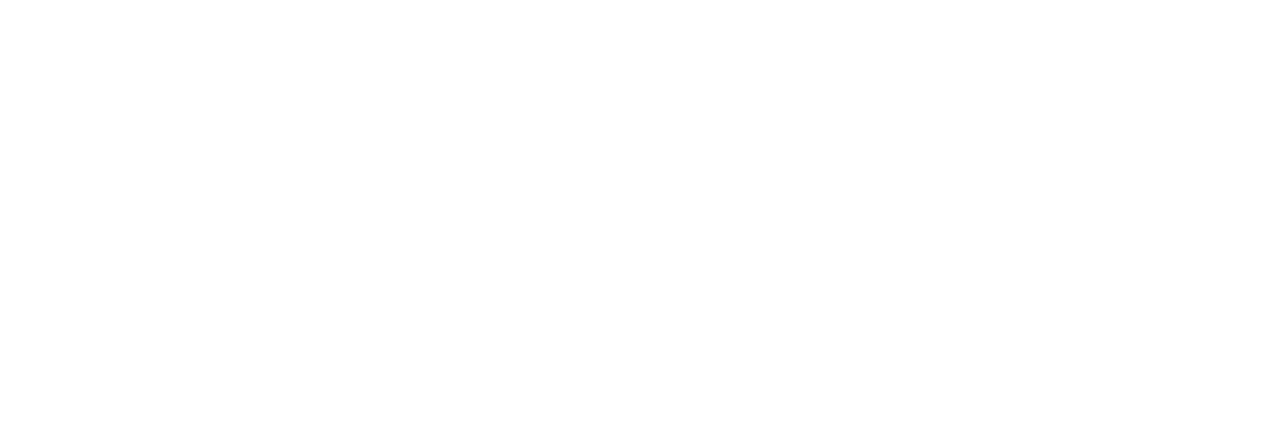
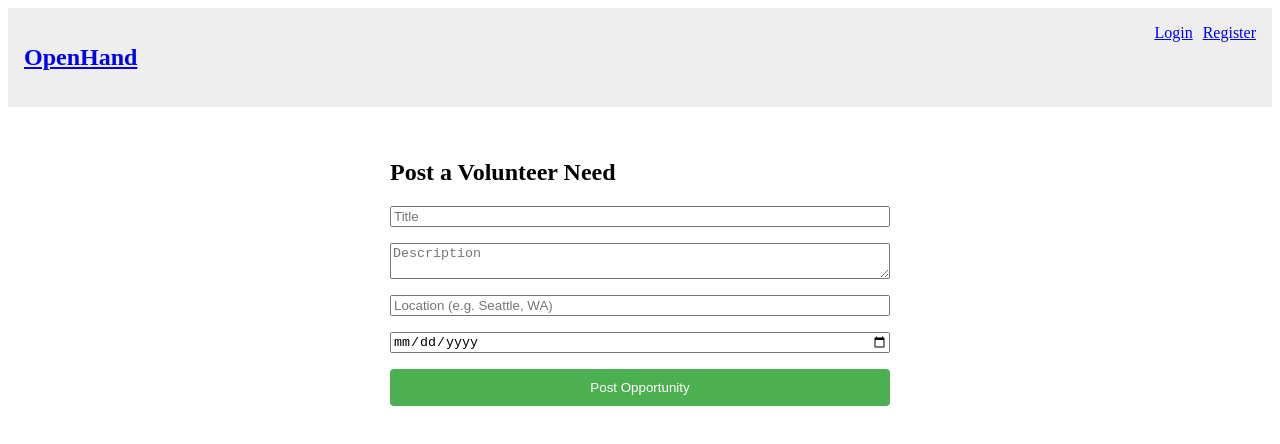
Before and after one commit to AdamKJZ5/open_hand, a React app in the folder frontend/: page /create-opportunity in a window 1280 px wide. Before the commit this address had no page. Shown: the top 444 px of the page. Built offline with nearby package versions, Linux system fonts and the light colour scheme; the HTML template or start-up script is replaced by a standard one.

Commit message:
feat: admin create opportunity page, routes to app.tsx

```diff
--- a/frontend/src/App.tsx
+++ b/frontend/src/App.tsx
@@ -9,7 +9,7 @@
 import Services from "./pages/Services"
 import Careers from "./pages/Careers"
 import Contact from "./pages/Contact"
-
+import CreateOpportunity from './pages/CreateOpportunity';
 function App() {
   return (
     <BrowserRouter>
@@ -21,6 +21,7 @@
           <Route path="/Login" element={<Login />} />
           <Route path="/" element={<h1>Welcome to Open Hand Care</h1>} />
           <Route path="/services" element={<Services />} />
+          <Route path="/create-opportunity" element={<CreateOpportunity />} />
           <Route path="/contact" element={<Contact />} />
           <Route path="/careers" element={<Careers />} />
           </Route>
--- /dev/null
+++ b/frontend/src/pages/CreateOpportunity.tsx
@@ -0,0 +1,36 @@
+import React, { useState } from 'react';
+import { useNavigate } from 'react-router-dom';
+import API from '../api';
+
+const CreateOpportunity = () => {
+  const [formData, setFormData] = useState({ title: '', description: '', location: '', date: '' });
+  const navigate = useNavigate();
+
+  const handleSubmit = async (e: React.FormEvent) => {
+    e.preventDefault();
+    try {
+      await API.post('/opportunities', formData);
+      alert('Opportunity Created!');
+      navigate('/dashboard');
+    } catch (err) {
+      alert('Error creating opportunity');
+    }
+  };
+
+  return (
+    <div style={{ padding: '2rem', maxWidth: '500px', margin: '0 auto' }}>
+      <h2>Post a Volunteer Need</h2>
+      <form onSubmit={handleSubmit} style={{ display: 'flex', flexDirection: 'column', gap: '1rem' }}>
+        <input type="text" placeholder="Title" onChange={(e) => setFormData({...formData, title: e.target.value})} required />
+        <textarea placeholder="Description" onChange={(e) => setFormData({...formData, description: e.target.value})} required />
+        <input type="text" placeholder="Location (e.g. Seattle, WA)" onChange={(e) => setFormData({...formData, location: e.target.value})} required />
+        <input type="date" onChange={(e) => setFormData({...formData, date: e.target.value})} required />
+        <button type="submit" style={{ padding: '0.7rem', background: '#4CAF50', color: 'white', border: 'none', borderRadius: '4px' }}>
+          Post Opportunity
+        </button>
+      </form>
+    </div>
+  );
+};
+
+export default CreateOpportunity;
```
